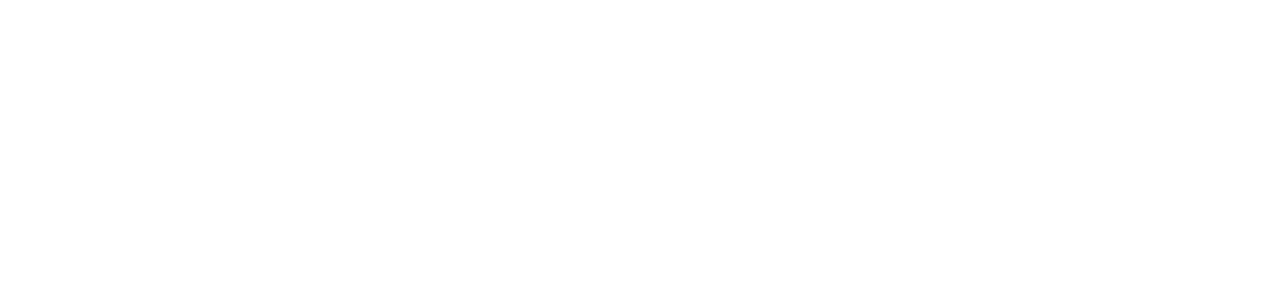
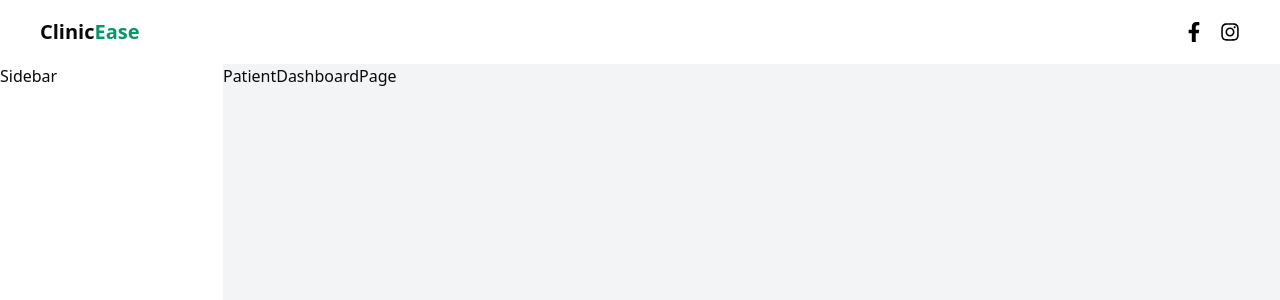
Before and after one commit to HimanshuS1nha/Clinic-Ease, a React (Vite) app in the folder client/: page /dashboard/patient in a window 1280 px wide. Before the commit this address had no page. Shown: the top 300 px of the page. Built offline with nearby package versions, Linux system fonts and the light colour scheme.

Commit message:
Dashboard basic UI

```diff
--- a/client/src/App.tsx
+++ b/client/src/App.tsx
@@ -4,6 +4,7 @@ import HomePage from "./pages/HomePage";
 
 import LoginPage from "./pages/auth/LoginPage";
 import SignupPage from "./pages/auth/SignupPage";
+import PatientDashboardPage from "./pages/patient-dashboard/PatientDashboardPage";
 
 const App = () => {
   return (
@@ -13,6 +14,9 @@ const App = () => {
       {/* Auth */}
       <Route path="/login" Component={LoginPage} />
       <Route path="/signup" Component={SignupPage} />
+
+      {/* Patient Dashboard */}
+      <Route path="/dashboard/patient" Component={PatientDashboardPage} />
     </Routes>
   );
 };
--- /dev/null
+++ b/client/src/components/dashboard/DashboardWrapper.tsx
@@ -0,0 +1,19 @@
+import { ReactNode } from "react";
+
+import Sidebar from "./Sidebar";
+import Navbar from "./Navbar";
+
+const DashboardWrapper = ({ children }: { children: ReactNode }) => {
+  return (
+    <>
+      <Navbar />
+      <div className="w-full h-[92vh] flex">
+        <Sidebar />
+
+        <div className="bg-gray-100 w-full h-full">{children}</div>
+      </div>
+    </>
+  );
+};
+
+export default DashboardWrapper;
--- /dev/null
+++ b/client/src/components/dashboard/Navbar.tsx
@@ -0,0 +1,24 @@
+import { FaFacebookF, FaInstagram } from "react-icons/fa";
+
+const Navbar = () => {
+  return (
+    <nav className="h-[8vh] flex justify-between px-10 items-center">
+      <p className="text-xl font-semibold">
+        Clinic<span className="text-emerald-600 font-bold">Ease</span>
+      </p>
+
+      <ul className="flex gap-x-4 items-center">
+        <FaFacebookF
+          className="text-black hover:text-emerald-600 hover:scale-125 delay-100 transition-all cursor-pointer"
+          size={20}
+        />
+        <FaInstagram
+          className="text-black hover:text-emerald-600 hover:scale-125 delay-100 transition-all cursor-pointer"
+          size={20}
+        />
+      </ul>
+    </nav>
+  );
+};
+
+export default Navbar;
--- /dev/null
+++ b/client/src/components/dashboard/Sidebar.tsx
@@ -0,0 +1,5 @@
+const Sidebar = () => {
+  return <div className="w-[270px]">Sidebar</div>;
+};
+
+export default Sidebar;
--- a/client/src/components/home/Footer.tsx
+++ b/client/src/components/home/Footer.tsx
@@ -49,7 +49,7 @@ const Footer = () => {
       <div className="flex flex-col gap-y-8">
         <div className="flex flex-col gap-y-3">
           <p className="text-lg font-bold">Social Networks</p>
-          <div className="flex gap-x-4">
+          <div className="flex gap-x-4 items-center">
             <FaFacebookF
               className="text-white hover:scale-125 delay-100 transition-all cursor-pointer"
               size={20}
--- /dev/null
+++ b/client/src/pages/patient-dashboard/PatientDashboardPage.tsx
@@ -0,0 +1,7 @@
+import DashboardWrapper from "@/components/dashboard/DashboardWrapper";
+
+const PatientDashboardPage = () => {
+  return <DashboardWrapper>PatientDashboardPage</DashboardWrapper>;
+};
+
+export default PatientDashboardPage;
```
